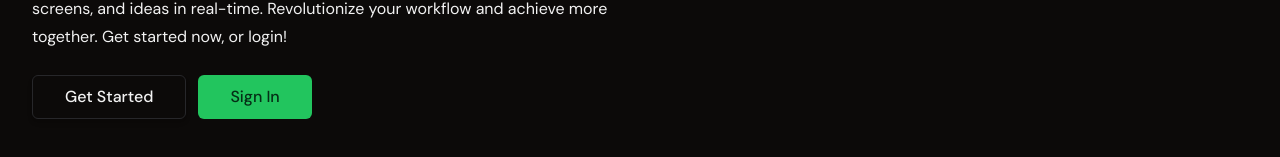
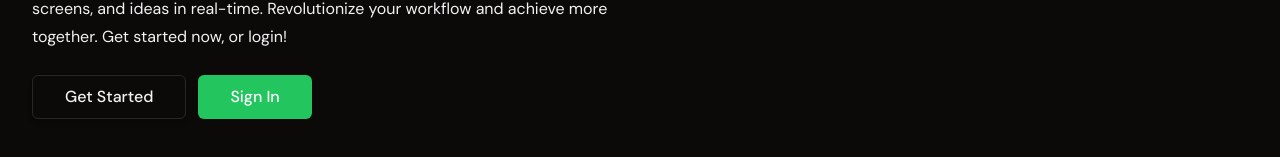
Before and after one commit to Airobinson0025/CodeCollab, a Next.js app: page / in a window 1280 px wide. Shown: the part 367-524 px from the top of the page. Built offline with nearby package versions, Linux system fonts and the light colour scheme; no server answers.

Commit message:
added new restraints to session creation

```diff
--- a/src/app/api/session/route.js
+++ b/src/app/api/session/route.js
@@ -6,7 +6,7 @@ import { authOptions } from "@/lib/auth";
 import { connect } from "socket.io-client";
 
 const formSchema = z.object({
-    title: z.string().min(2, 'Title must be at least 2 characters long').max(100, 'Title must be less than 50 characters'),
+    title: z.string().min(2, 'Title must be at least 2 characters long').max(200, 'Title must be less than 50 characters'),
     description: z.string().min(2, 'Description msut be at leat 2 characters long').max(100, 'Description must be less than 100 characters')
 })
 
--- a/src/app/components/forms/create-session-form.jsx
+++ b/src/app/components/forms/create-session-form.jsx
@@ -11,7 +11,7 @@ import { useRouter } from 'next/navigation'
 
 const formSchema = z.object({
     title: z.string().min(2, 'Title must be at least 2 charactes long').max(100, 'Title must be less than 50 characters'),
-    description: z.string().min(2, 'Ti').max(100, 'Mission must be less than 100 characters'),
+    description: z.string().min(2, 'Ti').max(200, 'Description must be less than 100 characters'),
 })
 
 const CreateSessionForm = () => {
@@ -79,7 +79,7 @@ const CreateSessionForm = () => {
             <FormItem>
               <FormLabel>Collab Session Description</FormLabel>
               <FormControl>
-                <Input placeholder='Ex. "Saas Product Brainstorm" ( Max 100 Characters )' {...field} />
+                <Input placeholder='Ex. "Saas Product Brainstorm" ( Max 200 Characters )' {...field} />
               </FormControl>
               <FormMessage />
             </FormItem>
--- a/src/app/components/global/hero.jsx
+++ b/src/app/components/global/hero.jsx
@@ -3,7 +3,6 @@ import { Button } from '@/app/components/ui/button'
 import Link  from 'next/link'
 import React from 'react'
 import { useSession } from 'next-auth/react'
-import Loading from './loading'
 
 
 
@@ -25,7 +24,7 @@ const Hero = () => {
             </Button>
         </Link>
         <Link href={session ? '/workspace' : 'sign-in'} className='mt-6'>
-            <Button size='lg' variant='' className='text-md hover:scale-105 hover:dark:text-white transition duration-300'>
+            <Button size='lg' variant='' className='text-md dark:text-white hover:scale-105 transition duration-300'>
               Sign In
             </Button>
         </Link>
```
